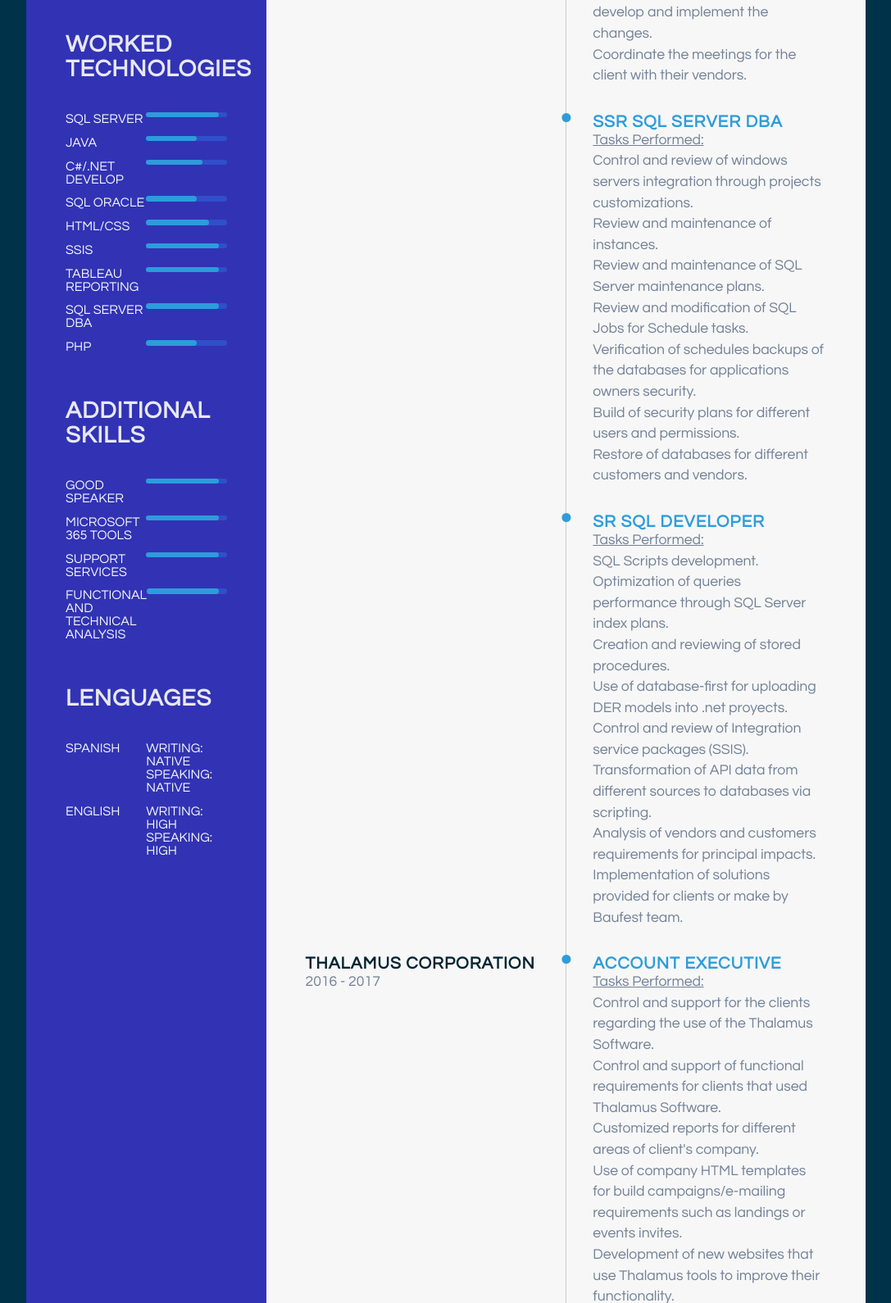
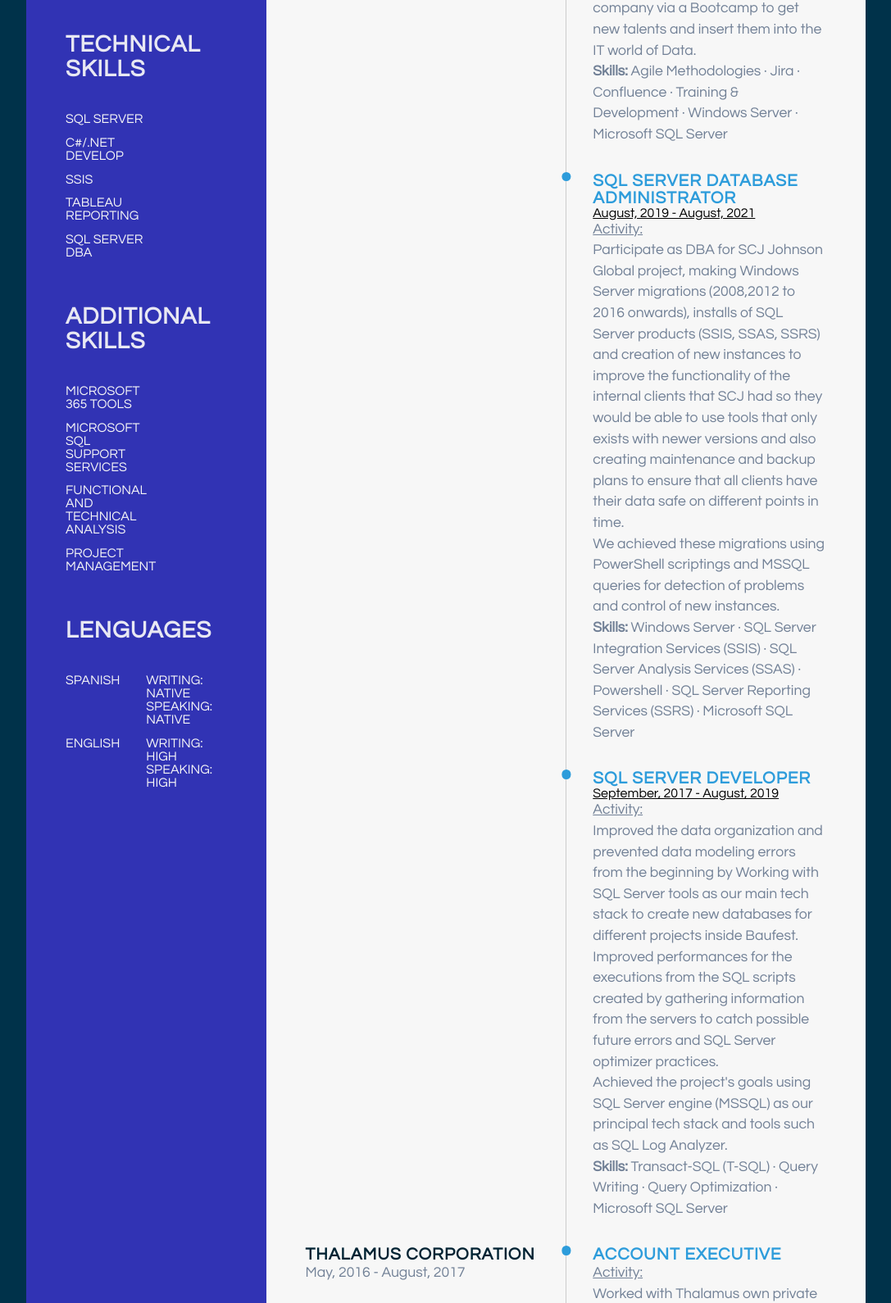
Before and after one commit to LeanVecchi/LeanResumeOnline, a plain HTML site: page index.html in a window 1280 px wide. Shown: the part 697-2287 px from the top of the page at 82% size, without its empty margins (96-1183 px from the left). Drawn offline with nearby package versions, Linux system fonts and the light colour scheme.

Commit message:
New format added.

```diff
--- a/index.html
+++ b/index.html
@@ -40,95 +40,44 @@
                             3310 Maure Buenos Aires, Argentina
                         </li>
 						<li>
-                            <a href="https://www.linkedin.com/in/leandro-vecchi-95653296/?locale=en_US"><i class="fab fa-linkedin"></i></a>
+                            <a href="https://www.linkedin.com/in/leandro-vecchi"><i class="fab fa-linkedin"></i></a>
                             Linkedin Profile
                         </li>
                     </ul>
                 </div>
                 <div class="skills-section">
-                    <h3 class="main-title">Worked technologies</h3>
+                    <h3 class="main-title">Technical skills</h3>
                     <ul>
                         <li>
                             <p class="skill-title">SQL Server</p>
-                            <div class="progress-bar">
-                                <div class="progress ps-progress"></div>
-                            </div>
-                        </li>
-                        <li>
-                            <p class="skill-title">Java</p>
-                            <div class="progress-bar">
-                                <div class="progress n-progress"></div>
-                            </div>
                         </li>
                         <li>
                             <p class="skill-title">C#/.NET Develop</p>
-                            <div class="progress-bar">
-                                <div class="progress js-progress"></div>
-                            </div>
-                        </li>
-                        <li>
-                            <p class="skill-title">SQL Oracle</p>
-                            <div class="progress-bar">
-                                <div class="progress n-progress"></div>
-                            </div>
-                        </li>
-                        <li>
-                            <p class="skill-title">HTML/CSS</p>
-                            <div class="progress-bar">
-                                <div class="progress w-progress"></div>
-                            </div>
                         </li>
                         <li>
                             <p class="skill-title">SSIS</p>
-                            <div class="progress-bar">
-                                <div class="progress ps-progress"></div>
-                            </div>
                         </li>
                         <li>
                             <p class="skill-title">Tableau reporting</p>
-                            <div class="progress-bar">
-                                <div class="progress ps-progress"></div>
-                            </div>
                         </li>
                         <li>
                             <p class="skill-title">SQL Server DBA</p>
-                            <div class="progress-bar">
-                                <div class="progress ps-progress"></div>
-                            </div>
-                        </li>
-                        <li>
-                            <p class="skill-title">PHP</p>
-                            <div class="progress-bar">
-                                <div class="progress n-progress"></div>
-                            </div>
                         </li>
                     </ul>
 
                     <h3 class="main-title">Additional Skills</h3>
                     <ul>
                         <li>
-                            <p class="skill-title">Good Speaker</p>
-                            <div class="progress-bar">
-                                <div class="progress ps-progress"></div>
-                            </div>
+                            <p class="skill-title">Microsoft 365 Tools</p>
                         </li>
                         <li>
-                            <p class="skill-title">Microsoft 365 Tools</p>
-                            <div class="progress-bar">
-                                <div class="progress ps-progress"></div>
-                            </div>
-                        </li>
-                        <li>
-                            <p class="skill-title">Support services</p>
-                            <div class="progress-bar">
-                                <div class="progress ps-progress"></div>
-                            </div>
+                            <p class="skill-title">Microsoft SQL Support services</p>
                         </li>
                         <li>
                             <p class="skill-title">Functional and Technical analysis</p>
-                            <div class="progress-bar">
-                                <div class="progress ps-progress"></div>
-                            </div>
+                        </li>
+                        <li>
+                            <p class="skill-title">Project Management</p>
                         </li>
                     </ul>
                     <h3 class="main-title">Lenguages</h3>
@@ -157,8 +106,8 @@
                 <section class="about sect">
                     <h2 class="right-title">About Me</h2>
                     <p class="para">
-                        I’m a SQL Developer and Data Analyst living in Buenos Aires, Argentina.
-						I've interests over subjects such as data science, software development and educational matters in generally.
+                        System Analyst and SQL Dev. + 7 years of experience as Data Engineer and Data Analyst, participating in different proyects creating more efficient busineess processes that impact times and reduce costs for companies using ETL and Data Organization.
+                        Currently working as data analyst and BI report. Always looking for oportunities to improve my career and learn new technologies.
                     </p>
                 </section>
                 <section class="experince sect">
@@ -166,46 +115,39 @@
                     <div class="timeline">
                         <div class="left-tl-content">
                             <h5 class="tl-title">Baufest</h5>
-                            <p class="para">2017 - Present</p>
+                            <p class="para">September, 2017 - Present</p>
                         </div>
                         <div class="right-tl-content">
                             <div class="tl-content">
-                                <h5 class="tl-title-2">Ssr Functional Analyst / Business Analyst</h5>
+                                <h5 class="tl-title-2">Principal Techincal Specialist</h5>
+                                <u>September, 2021 - Present</u>
                                 <p class="para">
-									<u>Tasks Performed:</u><br>
-                                    Business analyst for internal application software.<br>
-                                    Functional analyst for the changes requirements per module of the software.<br>
-									Creator of functional documentation for user cases and guides through the software.<br>
-									Coordination between functional and technical side of the proyect(meetings, peer reviews and technical checks for deploys).<br>
-									Work with Kanvan method to develop and implement the changes.<br>
-									Coordinate the meetings for the client with their vendors.<br>
+									<u>Activity:</u><br>
+                                    Support projects as the main consultant for the functional designs and structure rules for the business at the moment of deciding which path to choose is more performant.<br>
+                                    We achieve faster and better deliveries through more use of documentation and internal SQL Lessons.<br>
+									Participate in the program called PEI from Baufest which allows the company via a Bootcamp to get new talents and insert them into the IT world of Data.<br>
+									<strong>Skills:</strong> Agile Methodologies · Jira · Confluence · Training & Development · Windows Server · Microsoft SQL Server<br>
                                 </p>
                             </div>
 							<div class="tl-content">
-                                <h5 class="tl-title-2">Ssr SQL Server DBA</h5>
+                                <h5 class="tl-title-2">SQL Server Database Administrator</h5>
+                                <u>August, 2019 - August, 2021</u>
                                 <p class="para">
-									<u>Tasks Performed:</u><br>
-                                    Control and review of windows servers integration through projects customizations.<br>
-									Review and maintenance of instances.<br>
-									Review and maintenance of SQL Server maintenance plans.<br>
-									Review and modification of SQL Jobs for Schedule tasks.<br>
-									Verification of schedules backups of the databases for applications owners security.<br>
-									Build of security plans for different users and permissions.<br>
-									Restore of databases for different customers and vendors.<br>
+									<u>Activity:</u><br>
+                                    Participate as DBA for SCJ Johnson Global project, making Windows Server migrations (2008,2012 to 2016 onwards), installs of SQL Server products (SSIS, SSAS, SSRS) and creation of new instances to improve the functionality of the internal clients that SCJ had so they would be able to use tools that only exists with newer versions and also creating maintenance and backup plans to ensure that all clients have their data safe on different points in time.<br>
+                                    We achieved these migrations using PowerShell scriptings and MSSQL queries for detection of problems and control of new instances.<br>
+                                    <strong>Skills:</strong> Windows Server · SQL Server Integration Services (SSIS) · SQL Server Analysis Services (SSAS) · Powershell · SQL Server Reporting Services (SSRS) · Microsoft SQL Server<br>
                                 </p>
                             </div>
                             <div class="tl-content">
-                                <h5 class="tl-title-2">Sr SQL Developer</h5>
+                                <h5 class="tl-title-2">SQL Server Developer</h5>
+                                <u>September, 2017 - August, 2019</u>
                                 <p class="para">
-									<u>Tasks Performed:</u><br>
-                                    SQL Scripts development.<br>
-									Optimization of queries performance through SQL Server index plans.<br>
-									Creation and reviewing of stored procedures.<br>
-									Use of database-first for uploading DER models into .net proyects.<br>
-									Control and review of Integration service packages (SSIS).<br>
-									Transformation of API data from different sources to databases via scripting.<br>
-									Analysis of vendors and customers requirements for principal impacts.<br>
-									Implementation of solutions provided for clients or make by Baufest team.<br>
+									<u>Activity:</u><br>
+                                    Improved the data organization and prevented data modeling errors from the beginning by Working with SQL Server tools as our main tech stack to create new databases for different projects inside Baufest.<br>
+                                    Improved performances for the executions from the SQL scripts created by gathering information from the servers to catch possible future errors and SQL Server optimizer practices.<br>
+                                    Achieved the project's goals using SQL Server engine (MSSQL) as our principal tech stack and tools such as SQL Log Analyzer.<br>
+                                    <strong>Skills:</strong> Transact-SQL (T-SQL) · Query Writing · Query Optimization · Microsoft SQL Server<br>
                                 </p>
                             </div>
                         </div>
@@ -213,19 +155,16 @@
                     <div class="timeline">
                         <div class="left-tl-content">
                             <h5 class="tl-title">Thalamus Corporation</h5>
-                            <p class="para">2016 - 2017</p>
+                            <p class="para">May, 2016 - August, 2017</p>
                         </div>
                         <div class="right-tl-content">
                             <div class="tl-content">
                                 <h5 class="tl-title-2">Account Executive</h5>
                                 <p class="para">
-									<u>Tasks Performed:</u><br>
-                                    Control and support for the clients regarding the use of the Thalamus Software.<br>
-									Control and support of functional requirements for clients that used Thalamus Software.<br>
-									Customized reports for different areas of client's company.<br>
-                                    Use of company HTML templates for build campaigns/e-mailing requirements such as landings or events invites.<br>
-									Development of new websites that use Thalamus tools to improve their functionality.<br>
-									Control and monitoring of new projects and implementations from inside to outside of the company working area.<br>
+									<u>Activity:</u><br>
+                                    Worked with Thalamus own private software. Their goal consisted in provide to their clients a tool that allows them to fully centralize their data into one place so it can be used more properly. To achieve this, we used MySQL as our database engine, Java for the backend, PHP for new web developments and Tableau to show the centralized numbers as reports to the BI teams.<br>
+                                    My role consisted in bring support to the creation of new features and bug fixes that the clients required and to achieve that we used agile methodologies just as Kanban and Domain Driven Design to fulfill the different project times and costs.<br>
+                                    <strong>Skills:</strong> Project Management · Tableau · Microsoft Project · Technical Support · MySQL<br>
                                 </p>
                             </div>
                         </div>
@@ -233,17 +172,17 @@
                     <div class="timeline">
                         <div class="left-tl-content">
                             <h5 class="tl-title">Sofftek</h5>
-                            <p class="para">2015 - 2016</p>
+                            <p class="para">August, 2015 - May, 2016</p>
                         </div>
                         <div class="right-tl-content">
                             <div class="tl-content">
-                                <h5 class="tl-title-2">SQL Sybase Analyst - System Analyst</h5>
+                                <h5 class="tl-title-2">SQL Analyst - System Analyst</h5>
                                 <p class="para">
-									<u>Tasks Performed:</u><br>
-                                    Work only on SYBASE/SAP SQL.<br>
-									Build of store procedures and new sql developments through Sybase Tools.<br>
-									Query optimizations.<br>
-									Repair of SQL statements that runs on production application services (Working lectures, views optimizations for reports, etc...)<br>
+									<u>Activity:</u><br>
+                                    Worked as SQL Analyst with Sybase language.<br>
+									The role consisted in providing support and developing solutions analyzing the data issues across the different projects that Softek have. We achieved this by using SQL Optimizer practices and normalizing the data via queries.<br>
+									Decreased the high lectures that the queries were generating and created new stored procedures for the upcoming features within the database objects by using Scrum methodology to make our sprints on time and also reduced the cost and time for developing them.<br>
+									<strong>Skills:</strong> SQL Sybase · Sprints · Data Analysis · Data Modeling · Data Structures · Agile Methodologies<br>
                                 </p>
                             </div>
                         </div>
@@ -251,37 +190,39 @@
                     <div class="timeline">
                         <div class="left-tl-content">
                             <h5 class="tl-title">Globant</h5>
-                            <p class="para">2014 - 2015</p>
+                            <p class="para">September, 2014 - August, 2015</p>
                         </div>
 						<div class="right-tl-content">
                             <div class="tl-content">
-                                <h5 class="tl-title-2">ERP Administrator</h5>
+                                <h5 class="tl-title-2">SQL Developer</h5>
                                 <p class="para">
+                                    <u>September, 2014 - August, 2015</u>
 									<u>Tasks Performed:</u><br>
-                                    Massive uploads on employee records through Oracle applications.<br>
-									Salary regularization for the employees through Oracle applications.<br>
-									Control and supervision of the history record information of the employees through Oracle applications.<br>
-									Check of consistency between database and application records over the platform of the company.<br>
+                                    Worked as SQL Developer with SQL Oracle language.<br>
+									The role consisted in providing support analying the data via pl-sql, from an internal application that the company had to ensure that all the processes gather the corresponding information.<br>
+									<strong>Skills:</strong> Oracle SQL Developer · Data Analysis · SQL<br>
 								</p>
                             </div>
                             <div class="tl-content">
-                                <h5 class="tl-title-2">Jr. SQL Developer - System Analyst</h5>
+                                <h5 class="tl-title-2">Data Entry Operator</h5>
                                 <p class="para">
+                                    <u>September, 2014 - August, 2015</u>
 									<u>Tasks Performed:</u><br>
-                                    Oracle SQL/PL SQL.<br>
-									Construction of new queries for optimize the searchs on the company's system data.<br>
-									Development of new metrics for reports.<br>
+                                    Worked in a TeleTech project within Globant to analyze the data of the client partners.<br>
+									The goal of the project was to ensure that the new data vs the one that was in the system was always consistent.<br>
+									To achieve this, we used Oracle SQL Queries - PL SQL queries to verify and also modify parts of the ETL if they were needed.<br>
+                                    <strong>Skills:</strong> Data Entry · Microsoft Excel · Process Flow Documentation · Data Analysis<br>
                                 </p>
                             </div>
                         </div>
                     </div>
                 </section>
                 <section class="education sect">
-                    <h2 class="right-title">education</h2>
+                    <h2 class="right-title">Education</h2>
                     <div class="timeline">
                         <div class="left-tl-content">
                             <h5 class="tl-title">Istea: Institute of business technology</h5>
-                            <p class="para">2021 - Present</p>
+                            <p class="para">February 2021 - July, 2022</p>
                         </div>
                         <div class="right-tl-content">
                             <div class="tl-content">
@@ -317,7 +258,21 @@
                     </div>
                 </section>
                 <section class="awards sect">
-                    <h2 class="right-title">Certifications</h2>
+                    <h2 class="right-title">Certifications - Credentials</h2>
+                    <div class="timeline">
+                        <div class="left-tl-content">
+                            <h5 class="tl-title">Baufest</h5>
+                            <p class="para">2022-2022</p>
+                        </div>
+                        <div class="right-tl-content">
+                            <div class="tl-content">
+                                <h5 class="tl-title-2">PEI Tech instructor certificate</h5>
+                                <p class="para">
+                                    <a href="https://drive.google.com/file/d/1_CQOJM9LYIr8gNL3vXCYZGi19ezJwGwz/view?usp=sharing">Certification Link</a>
+                                </p>
+                            </div>
+                        </div>
+                    </div>
                     <div class="timeline">
                         <div class="left-tl-content">
                             <h5 class="tl-title">EF Education First</h5>
```
